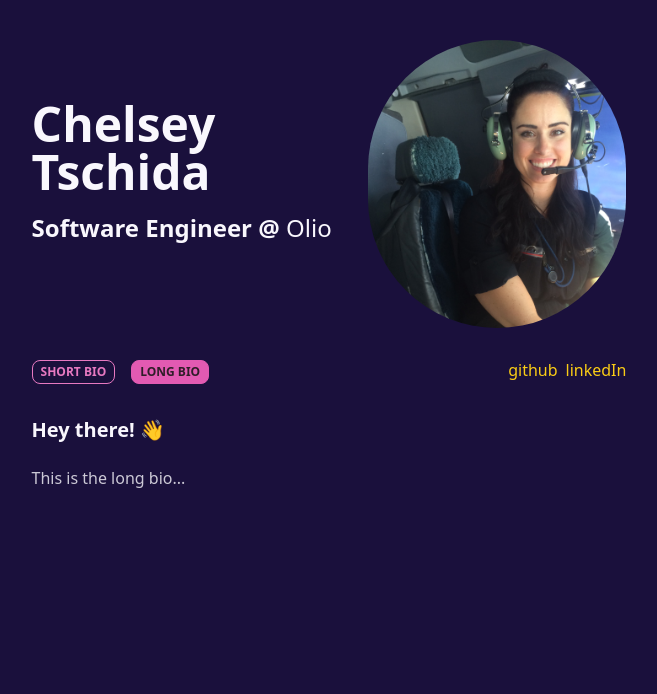
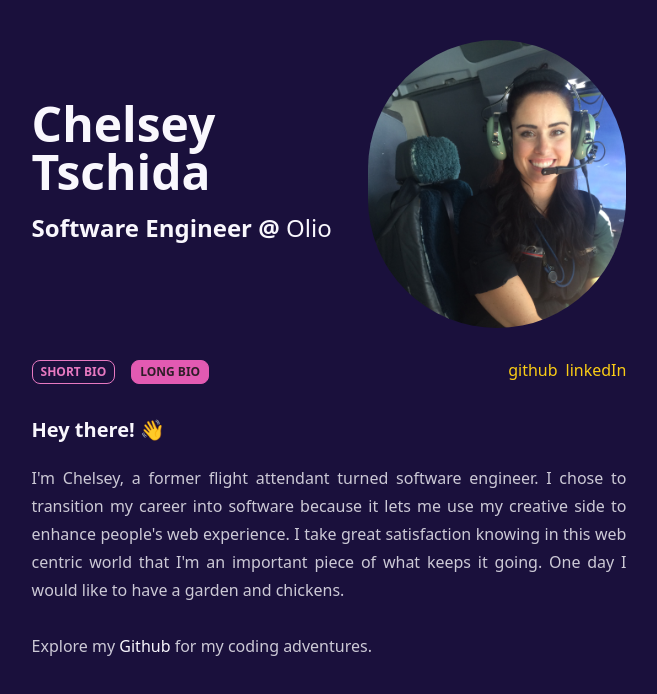
Before and after one commit to CLTsolutions/portfolio_v3, a Next.js app: page / in a window 1280 px wide. Both pictures are taken after a click on the button "LONG BIO". Shown: the top 694 px of the page, without its empty margins (311-968 px from the left). Built offline with nearby package versions, Linux system fonts and the light colour scheme.

Commit message:
feat: add data barrel file

```diff
--- a/app/about-me.jsx
+++ b/app/about-me.jsx
@@ -3,35 +3,17 @@
 import React, { useState } from 'react';
 import Image from 'next/image';
 
-import { ShortBio } from './components/bios';
-import socialLinks from './data';
+import { LongBio, ShortBio } from './components/bios';
+import { companyText, introText, socialLinks } from './data';
 import BioButton from './shared';
 
 export default function AboutMe() {
   const [showShortBio, setShowShortBio] = useState(true);
 
-  const companyText = (
-    <a
-      href="https://olio.health"
-      target="_blank"
-      rel="noreferrer"
-      className="no-underline hover:link-accent hover:no-underline"
-    >
-      Olio
-    </a>
-  );
+  const socialLinksList = () => {
+    if (!socialLinks) return null;
 
-  const introText = (
-    <>
-      {'Hey there! '}
-      <span role="img" aria-label="waving-hand">
-        👋
-      </span>
-    </>
-  );
-
-  const socialLinksList = () => {
-    const links = Object.entries(socialLinks).map(([key, value]) => (
+    const links = Object.entries(socialLinks)?.map(([key, value]) => (
       <a
         href={value}
         key={key}
@@ -47,11 +29,7 @@ export default function AboutMe() {
   };
 
   const handleClick = (val) => setShowShortBio(val);
-  const bioToShow = showShortBio ? (
-    <ShortBio />
-  ) : (
-    <p>This is the long bio...</p>
-  );
+  const bioToShow = showShortBio ? <ShortBio /> : <LongBio />;
 
   return (
     <>
--- a/app/components/bios/long-bio.jsx
+++ b/app/components/bios/long-bio.jsx
@@ -0,0 +1,29 @@
+import { socialLinks } from '../../data';
+
+const ShortBio = () => {
+  const text = `I'm Chelsey, a former flight attendant turned software engineer. I chose to transition my career
+    into software because it lets me use my creative side to enhance people's web experience. I take great satisfaction
+    knowing in this web centric world that I'm an important piece of what keeps it going. One day I would like to have
+    a garden and chickens.`;
+
+  return (
+    <p className="text text-justify">
+      {text}
+      <br />
+      <br />
+      Explore my
+      <a
+        href={socialLinks.github}
+        target="_blank"
+        rel="noreferrer"
+        className="no-underline hover:link-accent hover:no-underline"
+      >
+        {' '}
+        Github{' '}
+      </a>
+      for my coding adventures.
+    </p>
+  );
+};
+
+export default ShortBio;
--- a/app/components/bios/short-bio.jsx
+++ b/app/components/bios/short-bio.jsx
@@ -1,8 +1,10 @@
-import socialLinks from '../../data';
+import { socialLinks } from '../../data';
 
 const ShortBio = () => {
-  const text =
-    "I'm Chelsey, a former flight attendant turned software engineer. I chose to transition my career into software because it lets me use my creative side to enhance people's web experience. I take great satisfaction knowing in this web centric world that I'm an important piece of what keeps it going. One day I hope to have a garden and chickens.";
+  const text = `I'm Chelsey, a former flight attendant turned software engineer. I chose to transition my career
+    into software because it lets me use my creative side to enhance people's web experience. I take great satisfaction
+    knowing in this web centric world that I'm an important piece of what keeps it going. One day I would like to have
+    a garden and chickens.`;
 
   return (
     <p className="text text-justify">
--- a/app/data/index.js
+++ b/app/data/index.js
@@ -1,3 +1,3 @@
-import { socialLinks } from './socials';
+export { socialLinks } from './socials';
 
-export default socialLinks;
+export { companyText, introText } from './text';
--- /dev/null
+++ b/app/data/text.js
@@ -0,0 +1,19 @@
+export const companyText = (
+  <a
+    href="https://olio.health"
+    target="_blank"
+    rel="noreferrer"
+    className="no-underline hover:link-accent hover:no-underline"
+  >
+    Olio
+  </a>
+);
+
+export const introText = (
+  <>
+    {'Hey there! '}
+    <span role="img" aria-label="waving-hand">
+      👋
+    </span>
+  </>
+);
```
